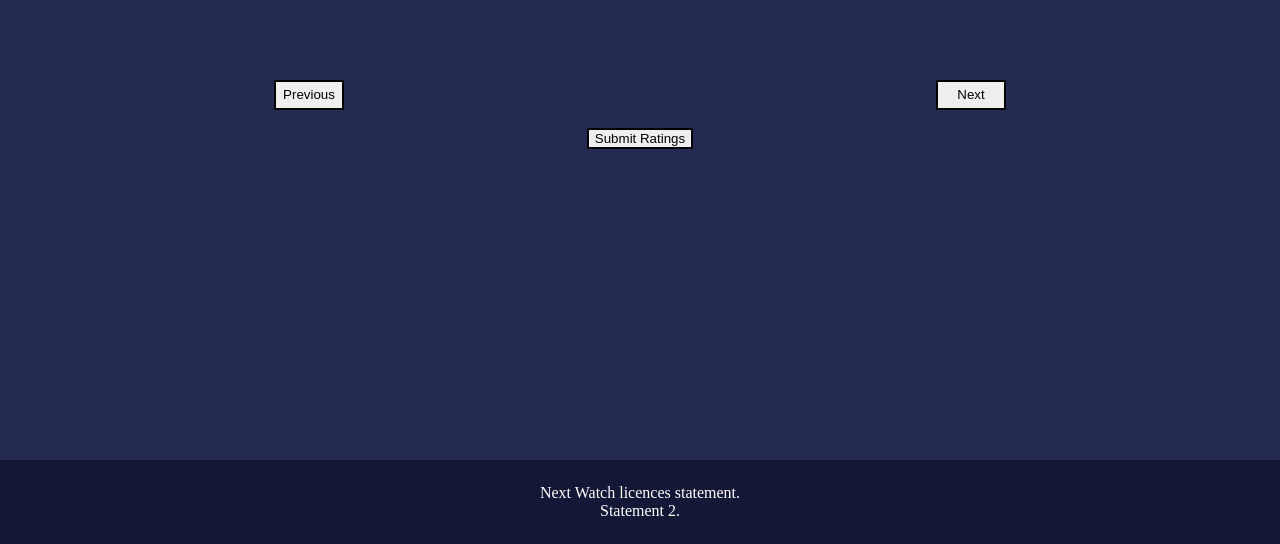
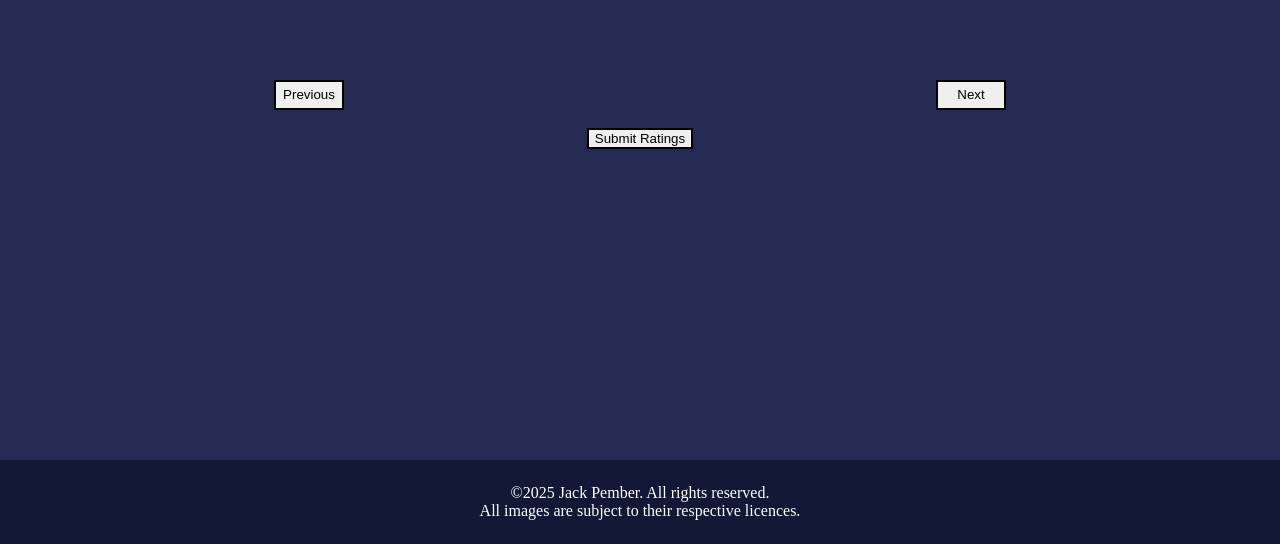
Before and after one commit to JackAtItAgain/NextWatch, a plain HTML site: page Code/html/index.html in a window 1280 px wide. Shown: the part 260-804 px from the top of the page. Drawn offline with Linux system fonts and the light colour scheme; no server answers.

Commit message:
Update index.html
Added license statement to footer

```diff
--- a/Code/html/index.html
+++ b/Code/html/index.html
@@ -252,9 +252,9 @@
   </main>
   <footer style="margin:0px; background-color:#121836; color:white; padding:3vh 0px 3vh 0px">
     <p style="margin:0px; text-align:center; vertical-align:middle">
-      Next Watch licences statement.
+      ©2025 Jack Pember. All rights reserved.
       <br>
-      Statement 2.
+      All images are subject to their respective licences.
     </p>
   </footer>
 </body>
```
